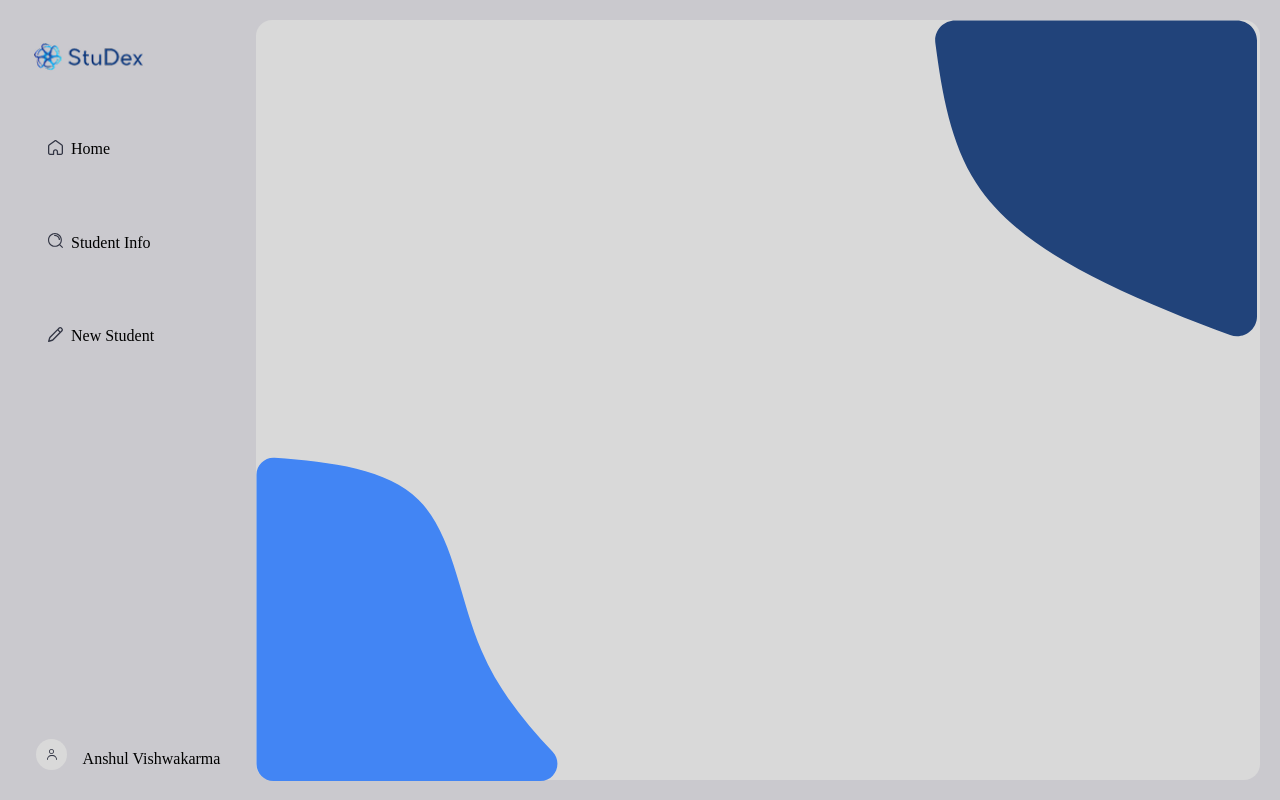
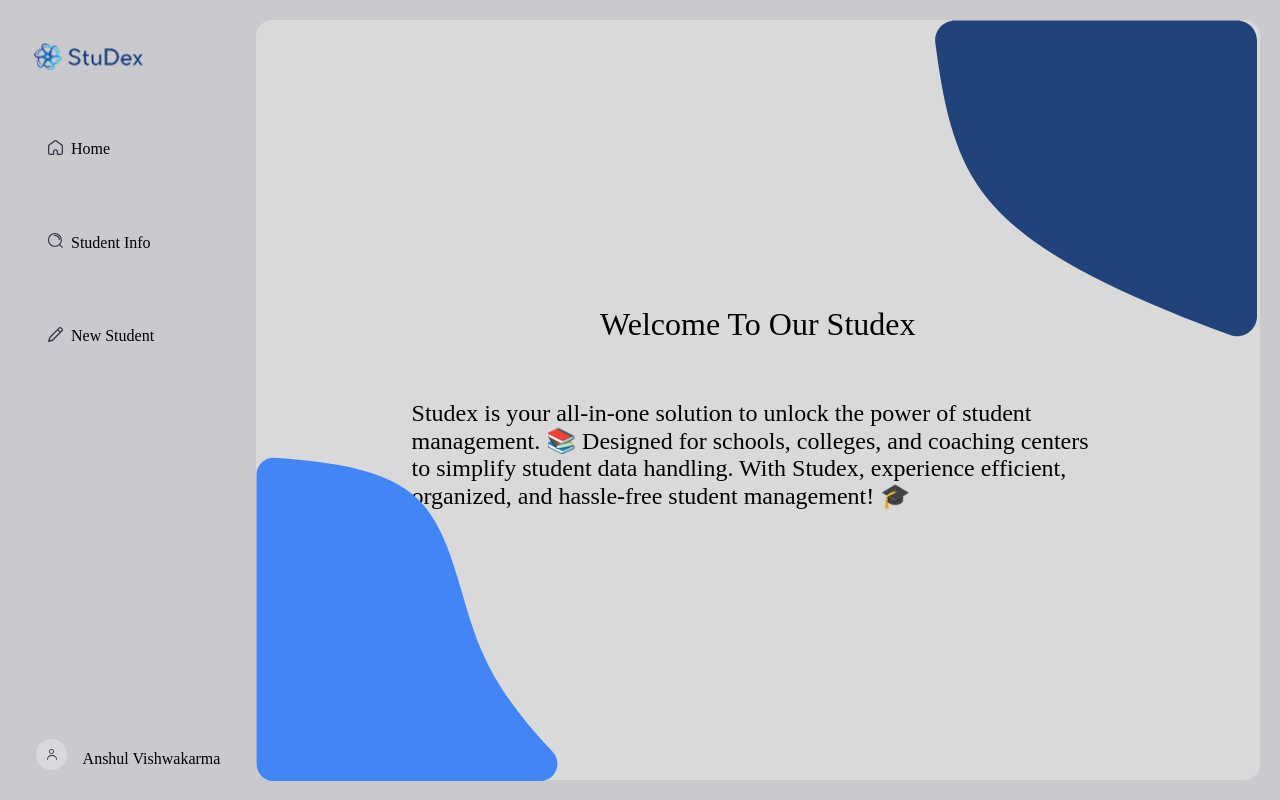
Before and after one commit to Codomania-Legends/Studex, a React (Vite) app in the folder frontend/: page /home in a window 1280 px wide. Built offline with nearby package versions, Linux system fonts and the light colour scheme; a web font is replaced by a local one.

Commit message:
adding some final touches to the project

```diff
--- a/frontend/src/Components/Home/Home.css
+++ b/frontend/src/Components/Home/Home.css
@@ -1,4 +1,12 @@
 .home-main {
     height: 100%;
     width: 100%;
+    flex-direction: column
+    ;
 }
+.heading1, .heading2 {
+    height: 20%;
+}
+.heading2 {
+    width: 69%;
+}
--- a/frontend/src/Components/Home/Home.jsx
+++ b/frontend/src/Components/Home/Home.jsx
@@ -6,7 +6,14 @@ function Home() {
   return (
     <>
       <div className="home-main flex ">
-
+        <div className="heading1 flex">
+          <h1>Welcome To Our Studex</h1>
+        </div>
+        <div className="heading2">
+          <h2>Studex is your all-in-one solution to unlock the power of student management. 📚
+            Designed for schools, colleges, and coaching centers to simplify student data handling.
+          With Studex, experience efficient, organized, and hassle-free student management! 🎓</h2>
+        </div>
       </div>
     </>
   )
--- a/frontend/src/Components/NewStudent/CenterSection/INPUT2.jsx
+++ b/frontend/src/Components/NewStudent/CenterSection/INPUT2.jsx
@@ -26,7 +26,7 @@ function INPUT2() {
         </div>
       </div>
       <div className='buttonOfSubmit flex'>
-        <button className='submitMoveToNext' onClick={() => set_numShow(1)}>Next</button>
+        <button className='submitMoveToNext' onClick={() => set_numShow(2)}>Next</button>
       </div>
     </div>
   )
--- a/frontend/src/Components/NewStudent/CenterSection/INPUT3.jsx
+++ b/frontend/src/Components/NewStudent/CenterSection/INPUT3.jsx
@@ -6,27 +6,22 @@ function INPUT3() {
   return (
     <div className='wrapper flex'>
       <div className='circleDivNumber flex'>{num_to_show+1}</div>
-      <div className="inputsDivs1 flex">
-        <div className="nameDivinput flex">
-          <label for="nameInput">Your name</label>
-          <input name="nameInput" className = "nameInput" />
+        <div className='gridDivInputs'>
+          <div className='FathersName box-occupation'>
+            <label htmlFor='fathersName'>Father's Name</label>
+          </div>
+          <div className='FathersName box-occupation'>
+            <label htmlFor='fathersName'>Occupation</label>
+          </div>
+          <div className='FathersName box-occupation'>
+            <label htmlFor='fathersName'>Mother's Name</label>
+          </div>
+          <div className='FathersName box-occupation'>
+            <label htmlFor='fathersName'>Occupation</label>
+          </div>
         </div>
-        <div className="genderDivinput flex">
-          <label for="genderInput">Gender</label>
-          <select name="genderInput" className = "genderInput">
-            <option>-- Gender --</option>
-            <option>Male</option>
-            <option>Female</option>
-            <option>Rather not to say</option>
-          </select>
-        </div>
-        <div className="mobileNumDivinput flex">
-          <label for="mobileNumInput">Mobile Number</label>
-          <input name="mobileNumInput" className = "mobileNumInput" />
-        </div>
-      </div>
       <div className='buttonOfSubmit flex'>
-        <button className='submitMoveToNext' onClick={() => set_numShow(1)}>Next</button>
+        <button className='submitMoveToNext' onClick={() => set_numShow(3)}>Next</button>
       </div>
     </div>
   )
--- a/frontend/src/Components/NewStudent/CenterSection/INPUT4.jsx
+++ b/frontend/src/Components/NewStudent/CenterSection/INPUT4.jsx
@@ -26,7 +26,7 @@ function INPUT4() {
         </div>
       </div>
       <div className='buttonOfSubmit flex'>
-        <button className='submitMoveToNext' onClick={() => set_numShow(1)}>Next</button>
+        <button className='submitMoveToNext' onClick={() => set_numShow(4)}>Next</button>
       </div>
     </div>
   )
--- a/frontend/src/Components/NewStudent/CenterSection/INPUT5.jsx
+++ b/frontend/src/Components/NewStudent/CenterSection/INPUT5.jsx
@@ -26,7 +26,7 @@ function INPUT5() {
         </div>
       </div>
       <div className='buttonOfSubmit flex'>
-        <button className='submitMoveToNext' onClick={() => set_numShow(1)}>Next</button>
+        <button className='submitMoveToNext' onClick={() => set_numShow(5)}>Next</button>
       </div>
     </div>
   )
```
